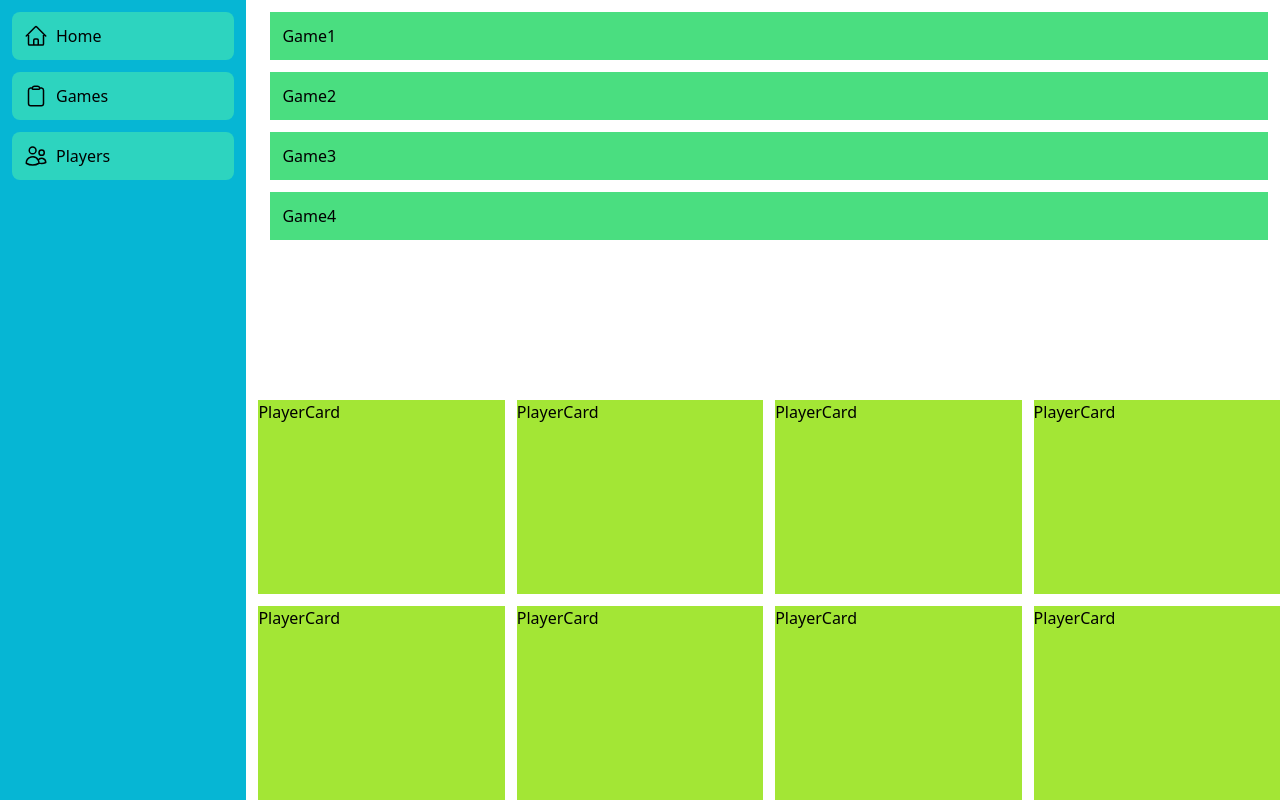
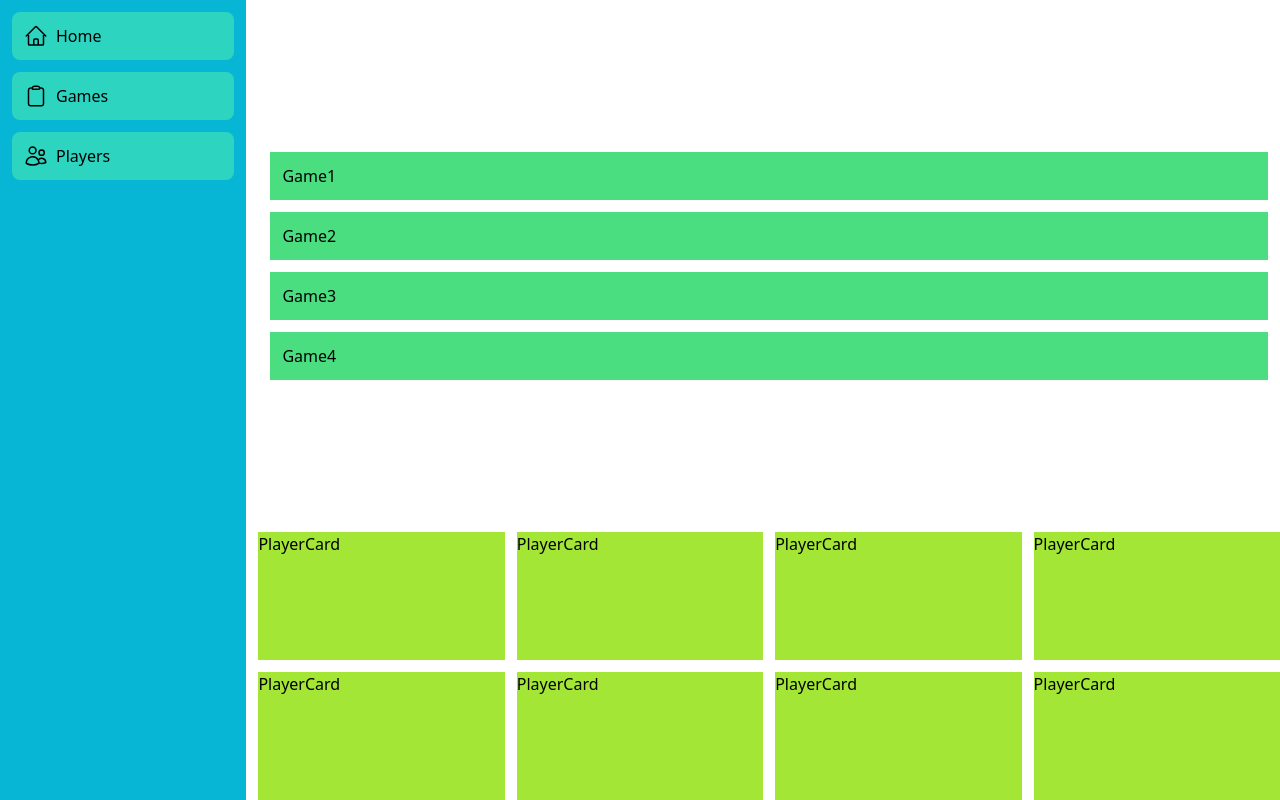
Before and after one commit to stojanov-d/info-vision, a React (Vite) app: page / in a window 1280 px wide. Built offline with nearby package versions, Linux system fonts and the light colour scheme; a web font is replaced by a local one.

Commit message:
Games List layout centered (draft)

```diff
--- a/src/components/games/GamesList.jsx
+++ b/src/components/games/GamesList.jsx
@@ -2,7 +2,7 @@ import GamesListItem from './GamesListItem';
 
 function GamesList() {
 	return (
-		<ul>
+		<ul className="content-center">
 			<GamesListItem itemContent={'Game1'} />
 			<GamesListItem itemContent={'Game2'} />
 			<GamesListItem itemContent={'Game3'} />
--- a/src/components/layouts/MainContentLayout.jsx
+++ b/src/components/layouts/MainContentLayout.jsx
@@ -3,7 +3,7 @@ import PlayerCardsLayout from '../players/PlayerCardsLayout';
 
 function MainContentLayout() {
 	return (
-		<div className="grid grid-rows-2 col-span-4">
+		<div className="grid grid-rows-1 col-span-4">
 			<GamesList />
 			<PlayerCardsLayout />
 		</div>
```
